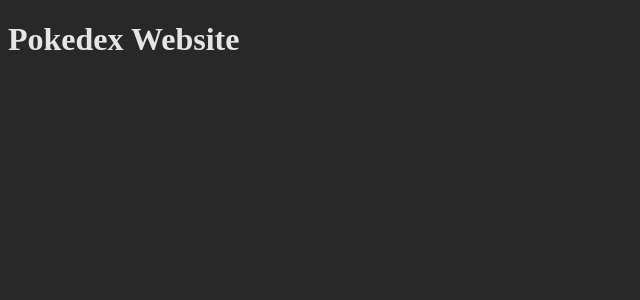
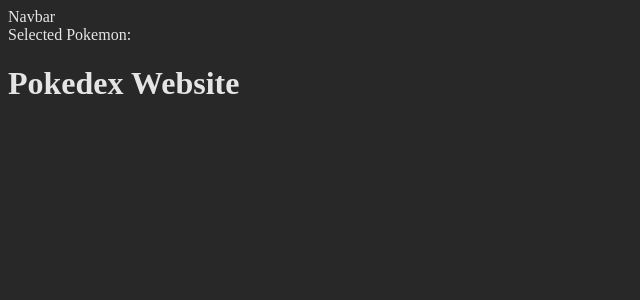
Before and after one commit to DakotaSpencer/Projects-In-Web-Dev, a React (Create React App) app in the folder frontend/pokesite/: page /pokemon in a window 1280 px wide. Shown: the top 300 px of the page, without its empty margins (0-640 px from the left). Built offline with nearby package versions, Linux system fonts and the light colour scheme.

Commit message:
changes folder structure. Also added ReactRouter and implemented basic query params to the application

```diff
--- a/frontend/pokesite/package.json
+++ b/frontend/pokesite/package.json
@@ -9,6 +9,7 @@
     "react": "^18.2.0",
     "react-bootstrap": "^2.10.2",
     "react-dom": "^18.2.0",
+    "react-router-dom": "^6.22.3",
     "react-scripts": "5.0.1",
     "sass": "^1.72.0",
     "web-vitals": "^2.1.4"
--- a/frontend/pokesite/src/App.js
+++ b/frontend/pokesite/src/App.js
@@ -1,8 +1,29 @@
 import './App.scss';
+import {BrowserRouter, Routes, Route, Navigate} from 'react-router-dom'
+import Navbar from './components/Navbar';
+import Landing from './pages/Landing';
+import Search from './pages/Search';
+import Login from './pages/Login';
+import Signup from './pages/Signup';
+import SelectedPokemon from './pages/SelectedPokemon';
+import Profile from './pages/Profile';
 
 function App() {
   return (
     <div className="App">
+      <BrowserRouter>
+        <Navbar/>
+          <div className='pages'>
+            <Routes>
+              <Route path='/' element={<Landing/>}/>
+              <Route path='/search' element={<Search/>}/>
+              <Route path='/login' element={<Login/>}/>
+              <Route path='/signup' element={<Signup/>}/>
+              <Route path='/pokemon' element={<SelectedPokemon/>}/>
+              <Route path='/profile' element={<Profile/>}/>
+            </Routes>
+          </div>
+      </BrowserRouter>
       <h1>Pokedex Website</h1>
     </div>
   );
--- /dev/null
+++ b/frontend/pokesite/src/pages/Search.js
@@ -0,0 +1,17 @@
+import React, { useState, useEffect } from 'react'
+import { useParams } from 'react-router';
+import { useSearchParams } from 'react-router-dom';
+
+const Search = () => {
+    const [searchTerm] = useSearchParams()
+    const [searchQuery, setSearchQuery] = useState('')
+    useEffect(() => {
+        setSearchQuery(searchTerm.get("query"))
+    })
+
+    return (
+        <div>Search: searched for: {searchQuery}</div>
+    )
+}
+
+export default Search
--- /dev/null
+++ b/frontend/pokesite/src/pages/SelectedPokemon.js
@@ -0,0 +1,17 @@
+import React, { useState, useEffect } from 'react'
+import { useParams } from 'react-router';
+import { useSearchParams } from 'react-router-dom';
+
+const SelectedPokemon = () => {
+    const [queryParameters] = useSearchParams()
+    const [selectedPokemon, setSelectedPokemon] = useState('');
+
+    useEffect(() => {
+        setSelectedPokemon(queryParameters.get("pokemon"))
+    })
+    return (
+        <div>Selected Pokemon: {selectedPokemon}</div>
+    )
+}
+
+export default SelectedPokemon
```
Also changed, not shown: frontend/pokesite/src/components/Navbar.js (renamed from frontend/pokesite/src/componets/Navbar.js), frontend/pokesite/src/componets/Search.js (deleted), frontend/pokesite/src/componets/SelectedPokemon.js (deleted), frontend/pokesite/src/pages/Landing.js (renamed from frontend/pokesite/src/componets/Landing.js), frontend/pokesite/src/pages/Login.js (renamed from frontend/pokesite/src/componets/Login.js), frontend/pokesite/src/pages/Profile.js (renamed from frontend/pokesite/src/componets/Profile.js), frontend/pokesite/src/pages/Signup.js (renamed from frontend/pokesite/src/componets/Signup.js), 1 other file (tests, documents, lock files or other folders).
